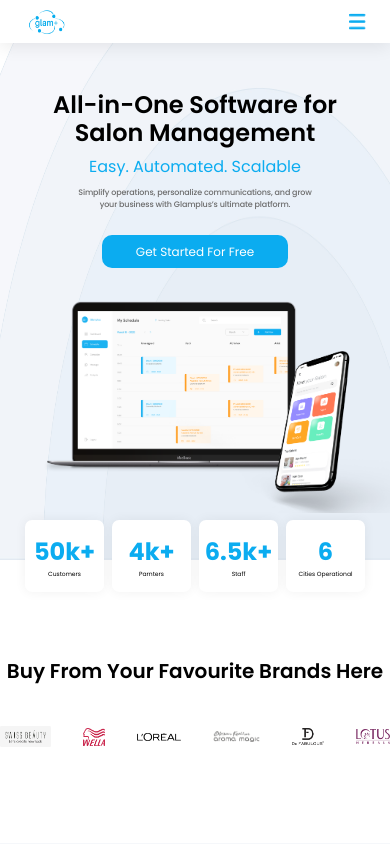
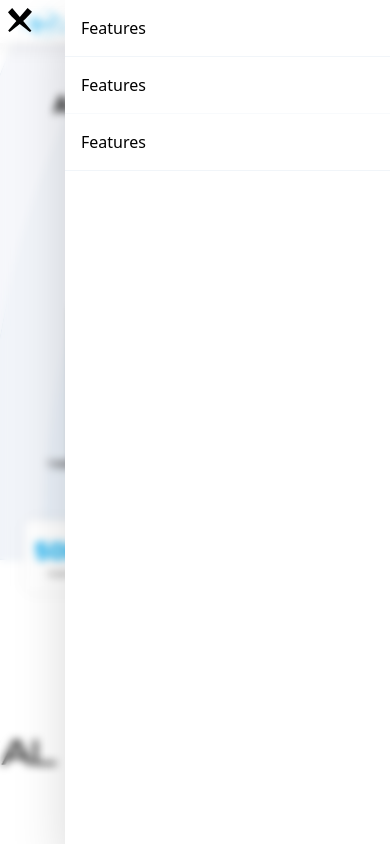
Before and after one commit to tenkunkyab/glamplus_site, a Next.js app: page / in a window 390 px wide. Shown: the top 844 px of the page. Built offline with nearby package versions, Linux system fonts and the light colour scheme.

Commit message:
added scroll to brand

```diff
--- a/components/Navbar.js
+++ b/components/Navbar.js
@@ -23,6 +23,33 @@ function Navbar() {
         <Image src="/logo.png" width="44" height="28" />
         <Image src="/menu.png" width="17" height="17" />
       </div>
+      <div className="fixed top-0 right-0 bottom-0 left-0 backdrop-blur-sm z-10">
+        <ul className="absolute top-0 right-0 bottom-0 w-10/12 bg-white drop-shadow-2xl">
+          <li className="border-b border-slate-100">
+            <Link href="#">
+              <a className="block p-4">Features</a>
+            </Link>
+          </li>
+          <li className="border-b border-slate-50">
+            <Link href="#">
+              <a className="block p-4">Features</a>
+            </Link>
+          </li>
+          <li className="border-b border-slate-100">
+            <Link href="#">
+              <a className="block p-4">Features</a>
+            </Link>
+          </li>
+        </ul>
+        <button
+          className="absolute top-2 right-0 bottom-0 left-2 w-[30px] h-[20px]"
+          onClick={() => setToggleNavbar(false)}
+        >
+          <svg xmlns="http://www.w3.org/2000/svg" width="24" height="24" viewBox="0 0 24 24">
+            <path d="M24 3.752l-4.423-3.752-7.771 9.039-7.647-9.008-4.159 4.278c2.285 2.885 5.284 5.903 8.362 8.708l-8.165 9.447 1.343 1.487c1.978-1.335 5.981-4.373 10.205-7.958 4.304 3.67 8.306 6.663 10.229 8.006l1.449-1.278-8.254-9.724c3.287-2.973 6.584-6.354 8.831-9.245z" />
+          </svg>
+        </button>
+      </div>
     </div>
   );
 }
--- a/components/landingPage/Brand.js
+++ b/components/landingPage/Brand.js
@@ -1,17 +1,25 @@
 import Image from "next/image";
-import React from "react";
+import React, { useState } from "react";
 
 function Brand() {
+  const [pauseAnimation, setPauseAnimation] = useState(false);
   return (
-    <div className="py-24">
-      <h1 className="text-[20px] text-center mb-10 font-[600] md:text-[35px] lg:text-[48px]">Buy From Your Favourite Brands Here</h1>
-      <div className="flex justify-center items-center gap-8 max-w-[1200px] m-auto md:gap-20">
-        <Image src="/LandingPageImg/brand/1.png" width="199" height="83" />
-        <Image src="/LandingPageImg/brand/2.png" width="85px" height="70" />
-        <Image src="/LandingPageImg/brand/3.png" width="174" height="31" />
-        <Image src="/LandingPageImg/brand/4.png" width="185" height="45" />
-        <Image src="/LandingPageImg/brand/5.png" width="123" height="64" />
-        <Image src="/LandingPageImg/brand/6.png" width="134" height="57" />
+    <div className="mt-20 mb-20 lg:mt-10">
+      <h1 className="text-[20px] text-center mb-10 font-[600] md:text-[35px] lg:text-[48px]">Brands That Love Us</h1>
+      <div
+        className={`tech-slideshow min-w-fit p-2 m-auto lg:max-w-[1200px]`}
+        onClick={() => setPauseAnimation(!pauseAnimation)}
+      >
+        <div
+          className={`mover-1 lg:relative ${pauseAnimation ? "pause-animation" : "start-animation"} lg:animation-none`}
+        >
+          <Image src="/LandingPageImg/brand/1.png" width="199" height="83" layout="fixed" />
+          <Image src="/LandingPageImg/brand/2.png" width="85" height="70" layout="fixed" />
+          <Image src="/LandingPageImg/brand/3.png" width="174" height="31" layout="fixed" />
+          <Image src="/LandingPageImg/brand/4.png" width="185" height="45" layout="fixed" />
+          <Image src="/LandingPageImg/brand/5.png" width="123" height="64" layout="fixed" />
+          <Image src="/LandingPageImg/brand/6.png" width="134" height="57" layout="fixed" />
+        </div>
       </div>
     </div>
   );
--- a/components/landingPage/Customers.js
+++ b/components/landingPage/Customers.js
@@ -1,23 +1,30 @@
 import Image from "next/image";
-import React from "react";
+import React, { useState } from "react";
 
 function Customers() {
+  const [pauseAnimation, setPauseAnimation] = useState(false);
   return (
-    <div className="min-h-[800px] h-full py-10 max-w-[1800px] m-auto">
-      <h1 className="font-[600] text-[24px] leading-[25px] text-center sm:text-[28px] sm:leading-[34px] md:text-[34px] md:leading-[40px] lg:text-[60px] lg:leading-[74px]">
+    <div className="min-h-[600px] h-full py-10 max-w-[1800px] m-auto xl:min-h-[800px]">
+      <h1 className="font-[600] text-[24px] leading-[25px] mb-10 text-center sm:text-[28px] sm:leading-[34px] md:text-[34px] md:leading-[40px] lg:text-[60px] lg:leading-[74px]">
         See why 50k+ Customers <br /> Love Us?
       </h1>
-      <div className="flex flex-wrap gap-10 justify-around px-10 mt-14">
+      <div
+        className={`tech-slideshow min-w-fit min-h-[350px] p-2 m-auto xl:min-h-[500px] xl:w-[1540px]`}
+        onClick={() => setPauseAnimation(!pauseAnimation)}
+      >
+        <div
+          className={`mover-1 lg:relative ${pauseAnimation ? "pause-animation" : "start-animation"} xl:animation-none`}
+        >
           {reviews.map((review) => {
             return (
               <div
                 key={review.imageUrl}
-              className="w-[402px] rounded-[20px] customer-review-shadow p-6 xl:w-[462px] xl:p-10"
+                className="w-[402px] rounded-[20px] customer-review-shadow p-6 xxl:w-[462px] xl:p-10"
               >
                 <div className="pb-6">
                   <Image src="/LandingPageImg/comma.png" className="" width="60" height="40" />
                 </div>
-              <p className="text-[16px] xl:text-[18px]">{review.description} </p>
+                <p className="text-[12px] md:text-[14px] xl:text-[18px]">{review.description} </p>
                 <div className="flex items-center gap-6 mt-6">
                   <Image src="/LandingPageImg/avtar.png" className="rounded-full" width="76" height="76" />
                   <div>
@@ -28,6 +35,7 @@ function Customers() {
               </div>
             );
           })}
+        </div>
       </div>
     </div>
   );
--- a/styles/globals.css
+++ b/styles/globals.css
@@ -27,54 +27,39 @@
   .customer-review-shadow {
     box-shadow: 0px 0px 15px rgba(0, 0, 0, 0.15);
   }
-  .footer-title {
-    @apply text-lg mb-4 font-semibold;
+  .tech-slideshow {
+    height: 80px;
+    margin: 0 auto;
+    position: relative;
+    overflow: hidden;
+    transform: translate3d(0, 0, 0);
   }
 
-  .boxShadow {
-    box-shadow: 0px 0px 5px 0px gray;
+  .tech-slideshow > div {
+    display: flex;
+    gap: 60px;
+    align-items: center;
+    justify-content: center;
+    position: absolute;
+    top: 0;
+    left: 0;
+    transform: translate3d(0, 0, 0);
   }
-
-  .boxShadowSkyBlue {
-    box-shadow: 0px 0px 26px rgba(11, 172, 240, 0.2);
+  .tech-slideshow .mover-1 {
+    animation: slideshow 12s linear infinite;
   }
-
-  .componentTitle{
-    @apply text-[18px] sm:text-[22px] text-[#9D9D9D] font-[500] text-center;
+  .pause-animation {
+    animation-play-state: paused !important;
   }
-
-  .circularImg{
-    @apply rounded-full flex flex-row justify-center items-center;
+  .start-animation {
+    animation-play-state: running !important;
   }
-
-  .bigText{
-    @apply text-[20px] sm:text-[25px] md:text-[30px] lg:text-[40px] font-[700] text-[#263741] tracking-[-0.017em];
+  .animation-none {
+    animation: none !important;
   }
-  .footer-title {
-    @apply text-lg mb-4 font-semibold;
-  }
-
-  .boxShadow {
-    box-shadow: 0px 0px 5px 0px gray;
-  }
-
-  .boxShadowSkyBlue {
-    box-shadow: 0px 0px 26px rgba(11, 172, 240, 0.2);
-  }
-
-  .button {
-    @apply md:text-lg font-bold tracking-wide bg-primary text-white p-3 focus:outline-none rounded-lg ;
-  }
-
-  .componentTitle{
-    @apply text-[12px] sm:text-[15px] md:text-[20px] lg:text-[25px] xl:text-[32px] text-[#9D9D9D] font-[500] text-center;
-  }
-
-  .circularImg{
-    @apply rounded-full flex flex-row justify-center items-center;
-  }
-
-  .bigText{
-    @apply text-[20px] sm:text-[25px] md:text-[30px] lg:text-[40px] xl:text-[60px] font-[600] text-[#263741] tracking-[-0.017em];
+  @keyframes slideshow {
+    100% {
+      transform: translateX(-76.6666%);
+    }
   }
 }
```
Also changed, not shown: public/logo.png, 1 other file (tests, documents, lock files or other folders). Lines whose indentation alone changed are shown as unchanged.
